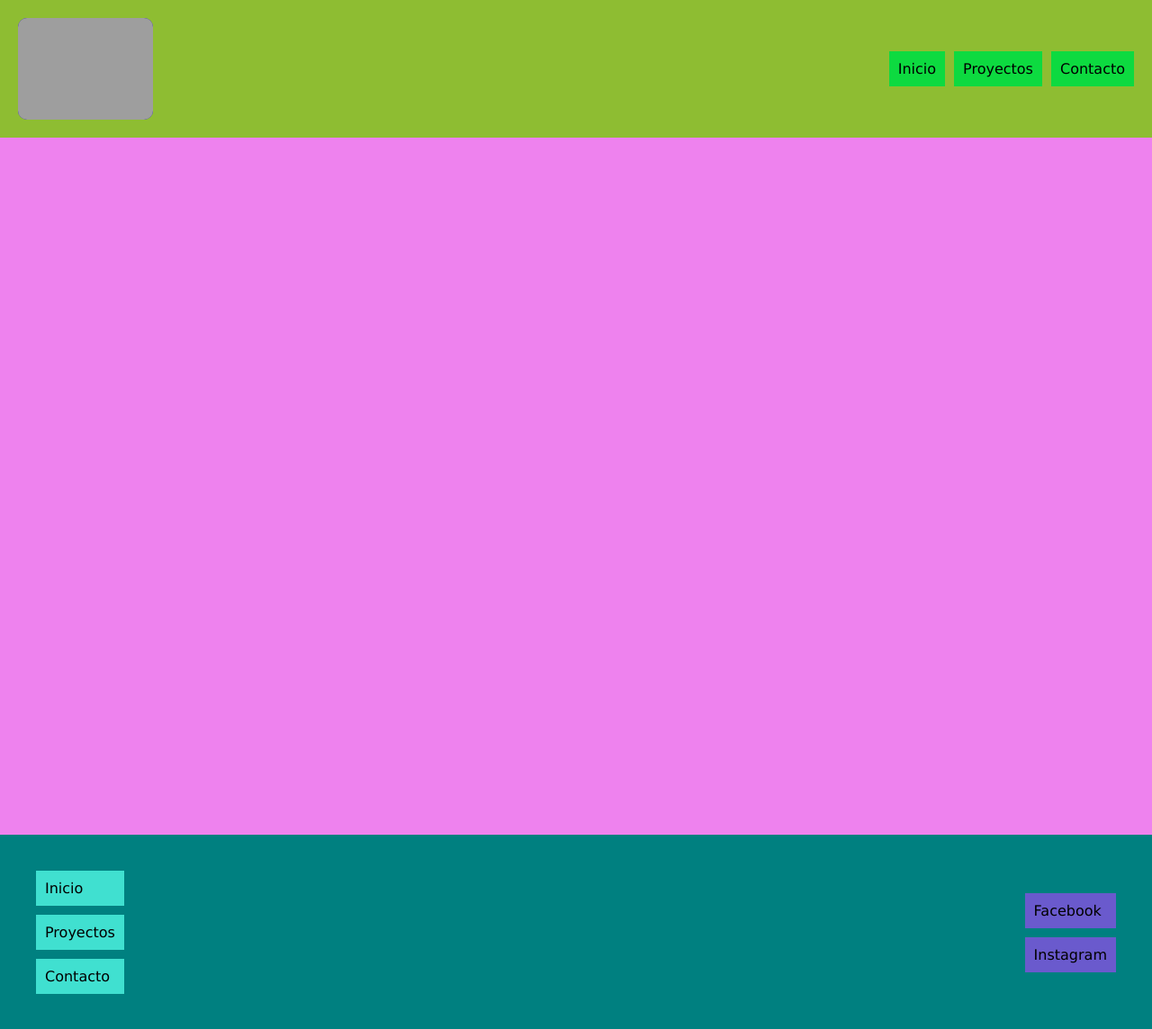
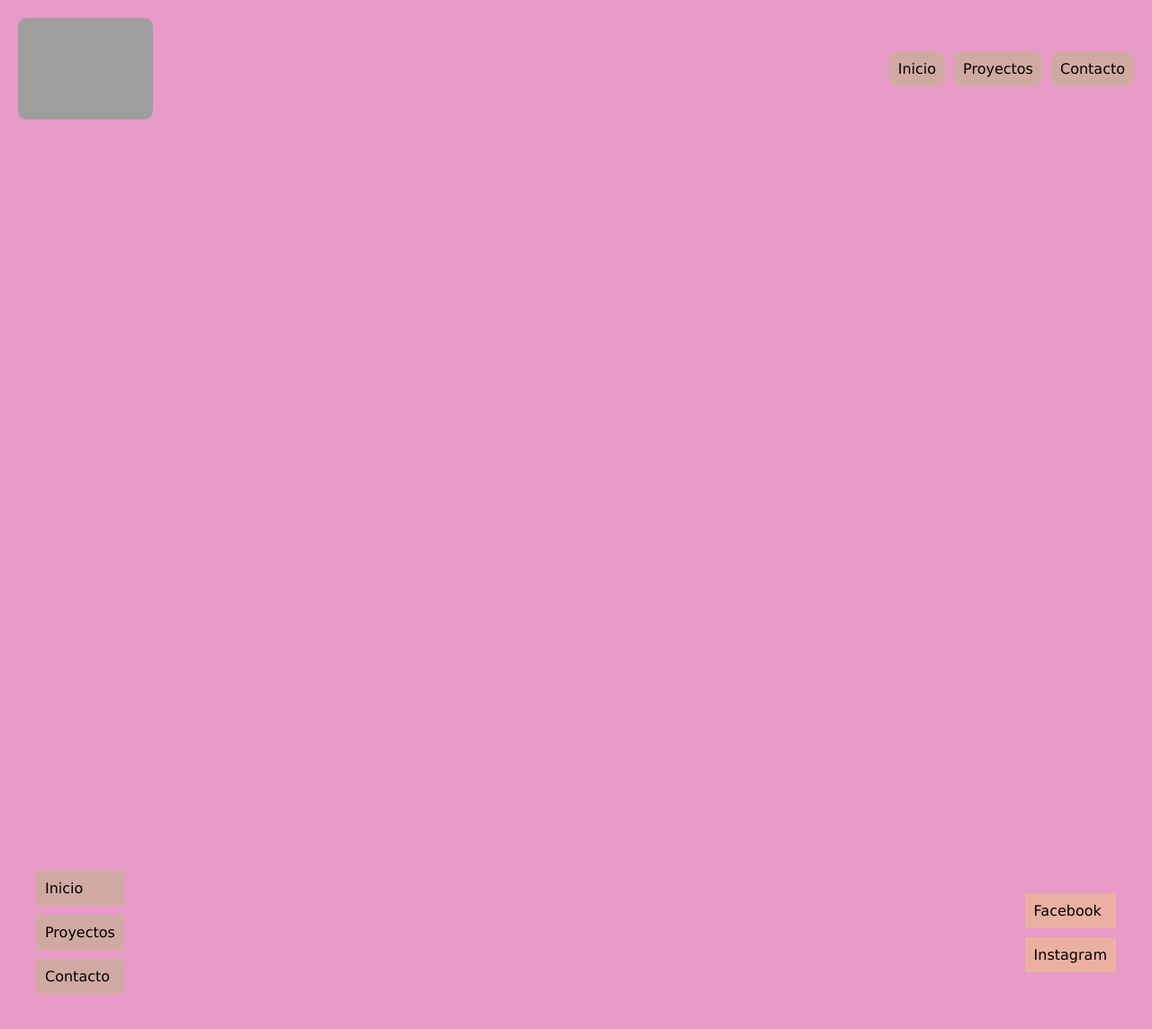
Before and after one commit to PabloVillordo/utn, a plain HTML site: page index.html in a window 1280 px wide. Shown: the whole page at 90% size. Drawn offline with Linux system fonts and the light colour scheme; no server answers; grey boxes are pictures that could not be loaded.

Commit message:
commit 003 - Aplicada paleta de colores para el proyecto

```diff
--- a/styles/styles.css
+++ b/styles/styles.css
@@ -6,25 +6,30 @@
  "Lucida Sans Unicode", Geneva, Verdana, sans-serif;
 }
 body{
-  /* background-color: white; */
-  background-image: ("");
+  background-color:  rgb(232,154,199);
+  /* background-image: (""); */
 }
 /* Aca empiezan los estilos del header */
 header {
   width: 100%;
-  background-color: rgb(142, 189, 50);
+  height: auto;
+  background-color: rgb(232,154,199);
   padding: 20px;
   display: flex;
   justify-content: space-between;
   align-items: center;
   position: fixed;
 
+  /* overflow: hidden; */
+
 }
-
+/* imagen del header */
 header img {
   width: 150px;
-  background-color:  rgb(34, 13, 218);
+  background-color:  rgb(151,206,76, 0.3);
   border-radius: 10px
+
+
 }
 
 header ul {
@@ -32,17 +37,19 @@ header ul {
   display: flex;
   gap: 10px;
 }
-
+/* botones del header */
 header nav ul li {
-  background-color: rgb(13, 218, 64);
+  background-color: rgb(151,206,76,0.3);
   padding: 10px;
+  border-radius: 10px;
 
 }
 
 /* Aca empiezan los estilos del main */
 #container {
+  top: auto;
   min-height: 100vh;
-  background-color: violet;
+  background-color: rgb(232,154,199);
   display: flex;
   flex-wrap: wrap;
   gap: 20px;
@@ -50,6 +57,7 @@ header nav ul li {
   margin-top: 100px;
   padding: 20px;
   top: 200px;
+  overflow: hidden;
 }
 /* tarjetas */
 .item-grid {
@@ -67,7 +75,7 @@ header nav ul li {
 
 /* Aca empiezan los estilos del footer */
 footer {
-  background-color: teal;
+  background-color: rgb(232,154,199);
   padding: 30px;
   display: flex;
   justify-content: space-between;
@@ -79,15 +87,17 @@ footer ul {
 }
 
 .lista-uno li {
-  background-color: turquoise;
+  background-color: rgb(151,206,76,0.3);
   margin: 10px;
   padding: 10px;
 }
 
 .lista-dos li {
-  background-color: slateblue;
+  background-color: rgb(240,225,74,0.3);
   margin: 10px;
   padding: 10px;
+  display: flex;
+  flex-direction: row;
 }
 
 /* Aca empiezan los media querie */
@@ -95,7 +105,7 @@ footer ul {
   header {
     flex-direction: column;
     gap: 10px;
-    background-color: chartreuse;
+    background-color:  rgb(232,154,199);
   }
 
   main {
```
